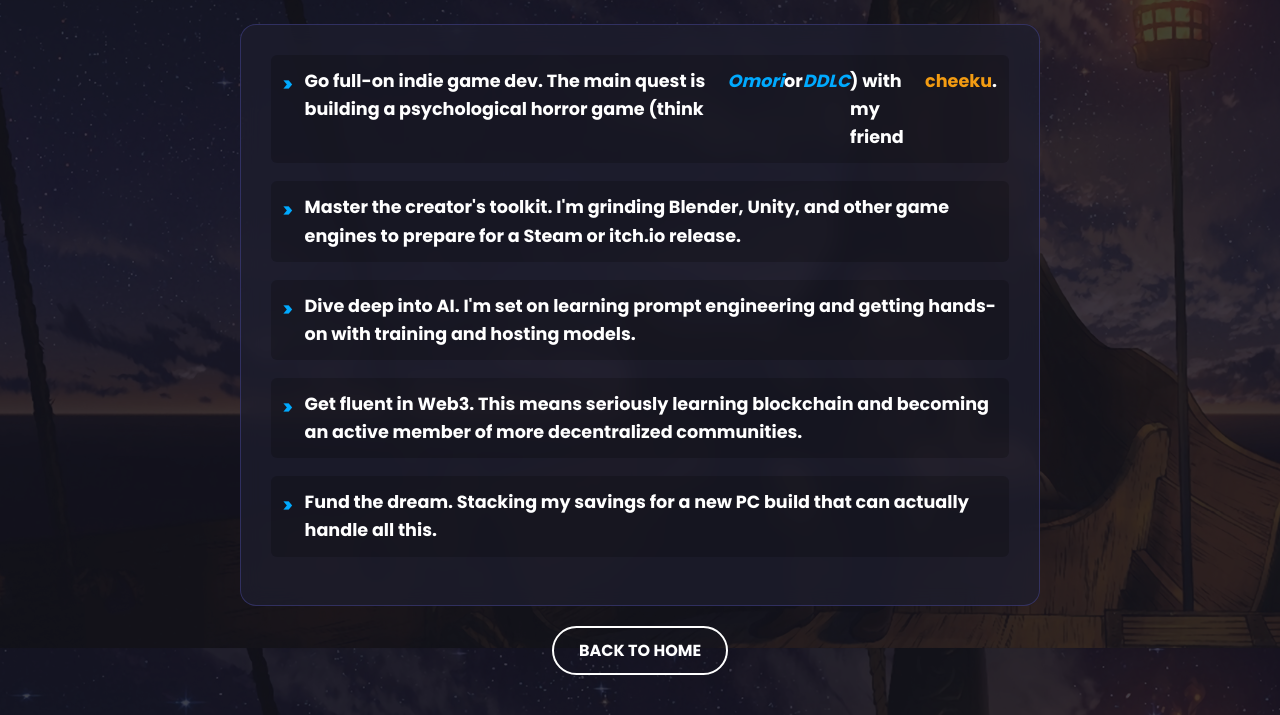
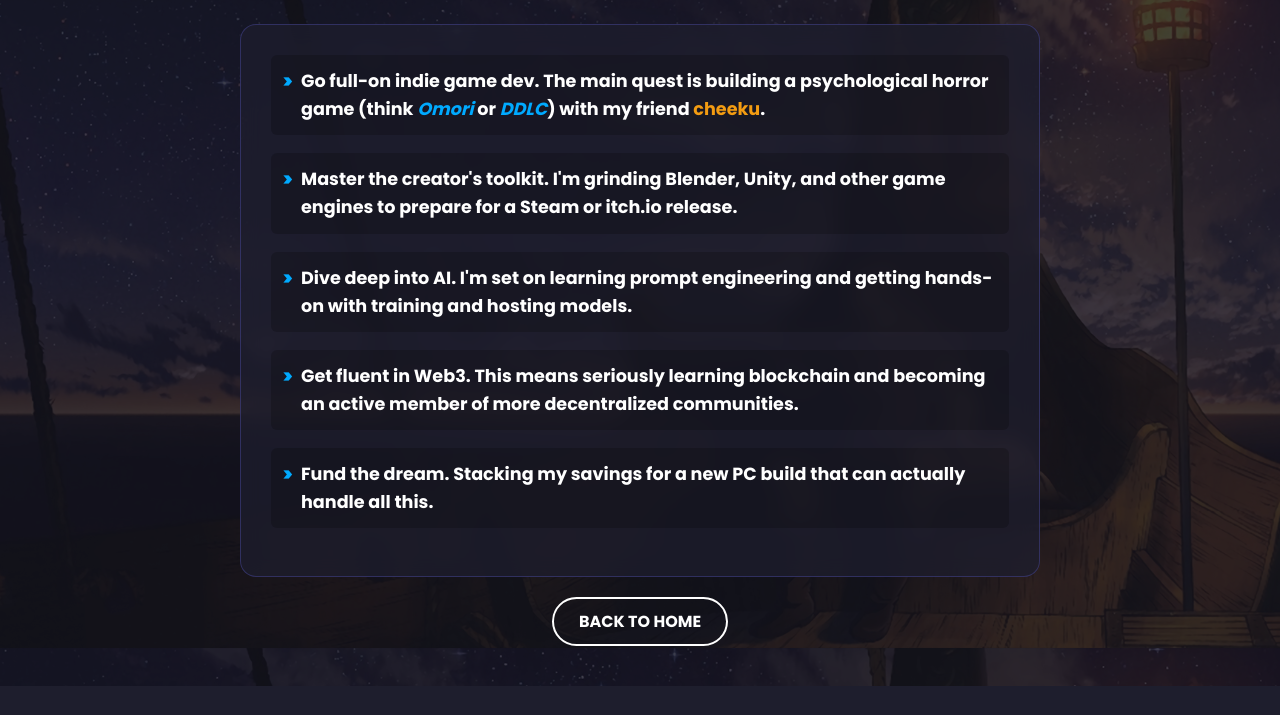
Before and after one commit to relzzy/my-personal-web, a plain HTML site: page test.html in a window 1280 px wide. Shown: the part 152-867 px from the top of the page. After the commit the page ends 838 px from the top, so only its background shows below. Drawn offline with Linux system fonts and the light colour scheme.

Commit message:
Add files via upload

```diff
--- a/test.html
+++ b/test.html
@@ -124,7 +124,7 @@
         /* --- Styles for the "learn" items --- */
         .goals-list li {
             font-size: 1.1rem;
-            line-height: 1.6;
+            line-height: 1.6; /* Set a consistent line-height */
             font-weight: 700;
             color: #fff;
             margin-bottom: 18px;
@@ -132,13 +132,11 @@
             background: rgba(0, 0, 0, 0.2);
             border-radius: 6px;
 
-            display: flex;
-
-            /* *** THIS IS THE FIX ***
-              Changed 'align-items: center' to 'align-items: flex-start'
-              This aligns the '>' and the text block to the top.
-            */
-            align-items: flex-start;
+            /* --- THIS IS THE FIX --- */
+            /* We are no longer using flexbox here. */
+            /* This allows the text to wrap naturally. */
+            position: relative;
+            padding-left: 30px; /* Make space for the '>' */
         }
 
         /* This adds a "terminal" style > bullet point */
@@ -147,8 +145,13 @@
             font-size: 1.2rem;
             font-weight: 900;
             color: #00aaff; /* Neon blue */
-            margin-right: 12px;
-            margin-top: 3px; /* A slight offset to align with the text */
+
+            /* --- THIS IS THE FIX --- */
+            /* We position the '>' symbol absolutely... */
+            position: absolute;
+            left: 12px; /* ...12px from the left */
+            top: 12px;  /* ...12px from the top */
+            line-height: 1.6; /* Match the li's line-height */
         }
 
         /* --- NEW STYLE for the <em> tags --- */
@@ -194,12 +197,9 @@
             box-shadow: 0 5px 15px rgba(255, 255, 255, 0.3);
         }
     </style>
-</head><body>
+</head>
+<body>
 
-    <!--
-      CLEANED-UP HTML
-      All old content is replaced with your new goals.
-    -->
     <div class="container">
 
         <!-- Title -->
@@ -214,10 +214,6 @@
             <!-- Your new, refined goals list -->
             <ul class="goals-list">
                 <li>
-                    <!--
-                      *** THIS IS THE 2ND FIX ***
-                      Changed <i> tags to <em> tags for better styling.
-                    -->
                     Go full-on indie game dev. The main quest is building a psychological horror game (think <em>Omori</em> or <em>DDLC</em>) with my friend <a href="https://www.cheeku.fun/" target="_blank">cheeku</a>.
                 </li>
                 <li>
@@ -236,11 +232,7 @@
 
         </div>
 
-        <!--
-          FIXED LINK:
-          This links back to "index.html", which is your main homepage
-          in the parent folder.
-        -->
+        <!-- Back button (This link is correct, it's in the same folder as index.html) -->
         <a href="index.html" class="back-button">Back to Home</a>
 
     </div> <!-- End of .container -->
```
Also changed, not shown: main.html (+2 -8 lines).
